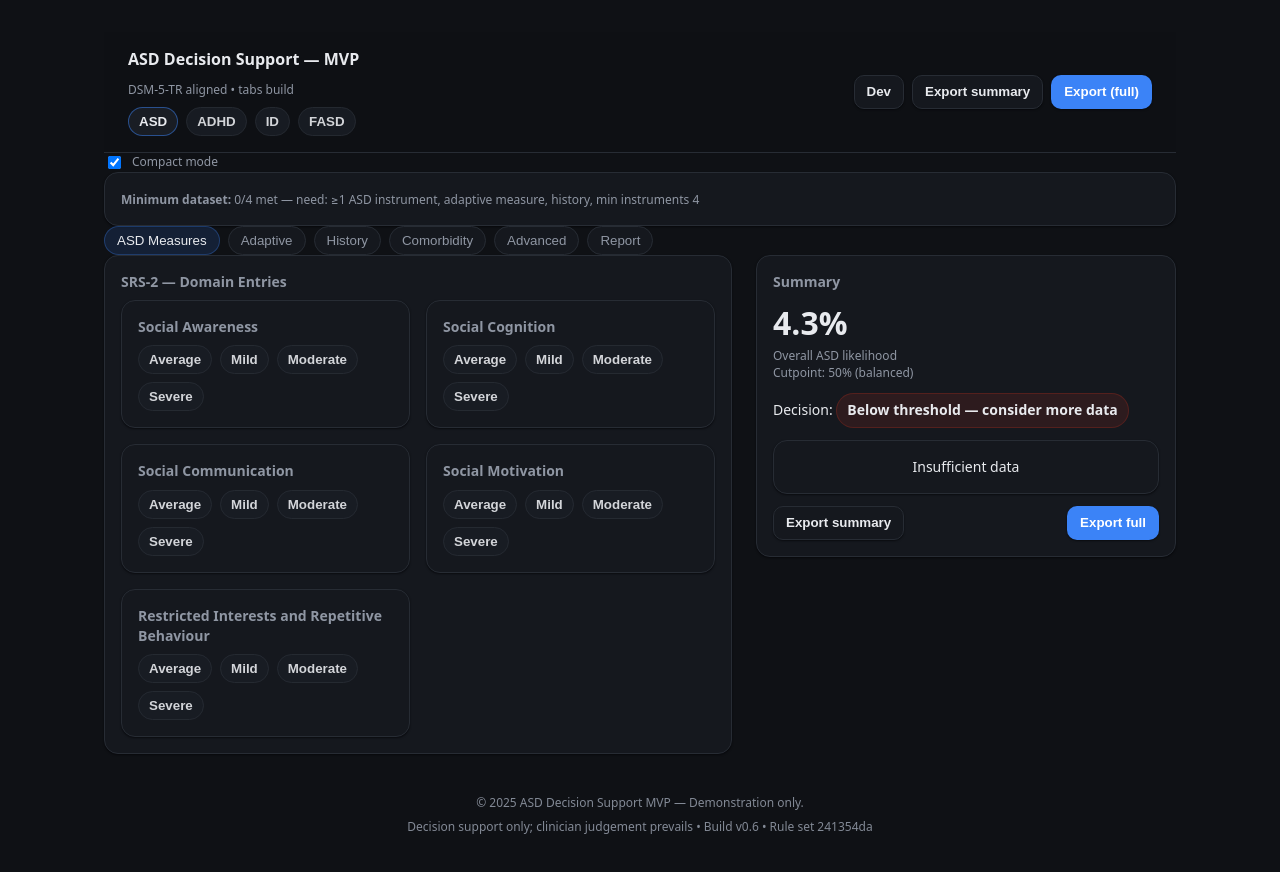
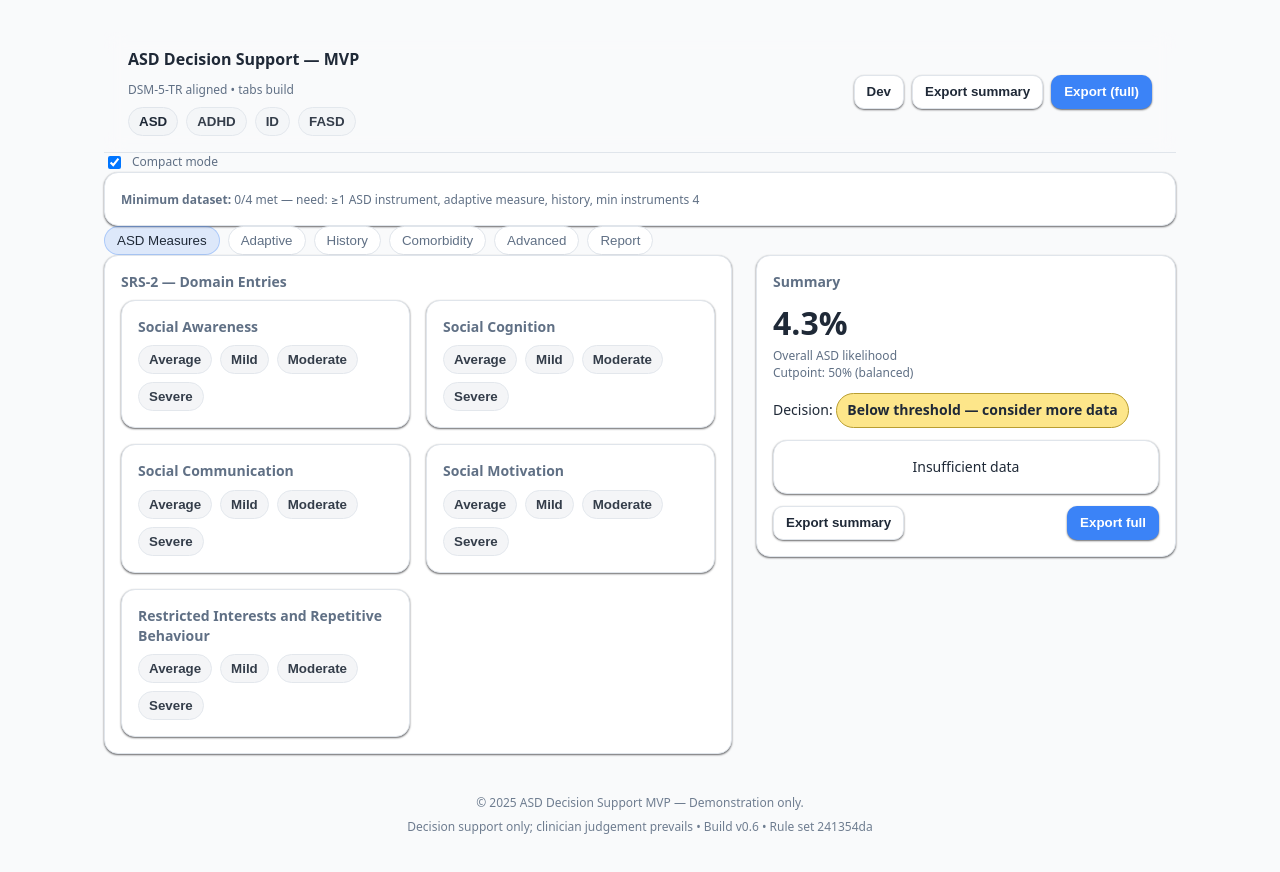
Before and after one commit to dolorvi/asd-ds, a React (Vite) app: page / in a window 1280 px wide. Shown: the top 872 px of the page. Built offline with nearby package versions, Linux system fonts and the light colour scheme; the HTML template or start-up script is replaced by a standard one.

Commit message:
feat: brighten theme and improve score feedback

```diff
--- a/src/components/chipGroup.tsx
+++ b/src/components/chipGroup.tsx
@@ -28,16 +28,14 @@ export function ChipGroup({
       {options.map((opt) => {
         const selected = value === opt;
         const bg = selected ? (getColor?.(opt) ?? getBandColor(opt, polarity)) : undefined;
-
-        // Use CSS variable to bypass any !important in your stylesheet
-        const style = bg ? ({ ["--chip-active-bg" as any]: bg } as React.CSSProperties) : undefined;
+        const style = selected && bg ? ({ background: bg, borderColor: bg, color: "#111" } as React.CSSProperties) : undefined;
 
         return (
           <button
             key={String(opt)}
             type="button"
             disabled={disabled}
-            className={"chip" + (selected ? " chip-active" : "")}
+            className={"chip" + (selected ? " chip--active" : "")}
             style={style}
             onClick={() => onChange(String(opt))}
             aria-pressed={selected}
--- a/src/index.css
+++ b/src/index.css
@@ -3,14 +3,19 @@
   --radius-xs:6px; --radius-sm:10px; --radius-md:14px;
   --gap-1:6px; --gap-2:10px; --gap-3:14px; --gap-4:18px;
 
-  --bg:hsl(220 18% 7%);
-  --panel:hsl(220 18% 10%);
-  --elev:hsl(220 18% 12%);
-  --border:hsl(220 14% 18%);
-  --muted:hsl(220 10% 60%);
-  --text:hsl(220 15% 92%);
+  --bg:hsl(210 20% 98%);
+  --panel:hsl(0 0% 100%);
+  --elev:hsl(210 20% 96%);
+  --border:hsl(214 20% 90%);
+  --muted:hsl(215 16% 45%);
+  --text:hsl(215 28% 17%);
   --accent:hsl(217 92% 60%);
   --accent-2:hsl(217 92% 66%);
+  --tone-danger:#fecaca;
+  --tone-warn:#fde68a;
+  --tone-neutral:#e5e7eb;
+  --tone-good:#bbf7d0;
+  --tone-best:#86efac;
 
   --shadow-1:0 1px 2px hsl(220 40% 2%/.6);
   --shadow-2:0 6px 18px hsl(220 40% 2%/.35);
@@ -32,10 +37,12 @@
 /* ===== Base ===== */
 *{box-sizing:border-box}
 html,body,#root{height:100%}
+html{scroll-behavior:smooth}
 body{
   margin:0;background:var(--bg);color:var(--text);
   -webkit-font-smoothing:antialiased;text-rendering:optimizeLegibility;
   font:14px/1.45 ui-sans-serif,system-ui,-apple-system,Segoe UI,Roboto,"Helvetica Neue",Arial;
+  transition:background-color var(--t-med) var(--ease),color var(--t-med) var(--ease);
 }
 a,button{transition:color var(--t-fast) var(--ease),background-color var(--t-fast) var(--ease),border-color var(--t-fast) var(--ease),box-shadow var(--t-fast) var(--ease),transform var(--t-fast) var(--ease)}
 /* neutral button baseline */
@@ -61,7 +68,8 @@ button:disabled{opacity:.6;cursor:not-allowed}
 .topbar .title{font-size:16px;margin:0 0 2px 0}
 .topbar .subtitle{color:var(--muted);font-size:12px}
 
-.card{background:var(--panel);border:1px solid var(--border);border-radius:14px;box-shadow:var(--shadow-1);padding:16px}
+.card{background:var(--panel);border:1px solid var(--border);border-radius:14px;box-shadow:var(--shadow-1);padding:16px;transition:box-shadow var(--t-fast) var(--ease)}
+.card:hover{box-shadow:var(--shadow-2)}
 .card__bar{display:flex;align-items:center;justify-content:space-between;margin-bottom:8px}
 .section-title{font-size:14px;font-weight:700;color:var(--muted);margin:0}
 
@@ -71,14 +79,16 @@ button:disabled{opacity:.6;cursor:not-allowed}
 .btn--accent:hover{filter:brightness(1.05)}
 
 .tabbar{display:flex;gap:8px;flex-wrap:wrap}
-.tab{border:1px solid var(--border);background:var(--panel);border-radius:999px;padding:6px 12px;font-weight:500;color:var(--muted)}
-.tab--active{color:var(--text);background:hsl(217 92% 60%/.14);border-color:hsl(217 92% 60%/.3)}
+.tab{border:1px solid var(--border);background:var(--panel);border-radius:999px;padding:6px 12px;font-weight:500;color:var(--muted);transition:background-color var(--t-fast) var(--ease),color var(--t-fast) var(--ease)}
+.tab--active{color:var(--text);background:color-mix(in hsl, var(--accent) 14%, transparent);border-color:color-mix(in hsl, var(--accent) 30%, transparent)}
 
-.chip{border:1px solid var(--border);background:hsl(220 18% 12%);border-radius:999px;padding:6px 10px;color:var(--text);opacity:.9}
-.chip--active{opacity:1;border-color:hsl(217 92% 60%/.5)} /* do NOT add inset overlay */
+.chip{border:1px solid var(--border);background:var(--elev);border-radius:999px;padding:6px 10px;color:var(--text);opacity:.9;transition:background-color var(--t-fast) var(--ease)}
+.chip--active{opacity:1}
 
-.badge{display:inline-block;padding:6px 10px;border-radius:999px;font-weight:600;background:hsl(6 70% 40%/.16);border:1px solid hsl(6 70% 40%/.3)}
-.badge--ok{background:hsl(140 70% 35%/.18);border-color:hsl(140 70% 35%/.36)}
+.badge{display:inline-block;padding:6px 10px;border-radius:999px;font-weight:600}
+.badge--ok{background:var(--tone-good);border:1px solid color-mix(in hsl, var(--tone-good) 60%, black 40%)}
+.badge--warn{background:var(--tone-warn);border:1px solid color-mix(in hsl, var(--tone-warn) 60%, black 40%)}
+.badge--danger{background:var(--tone-danger);border:1px solid color-mix(in hsl, var(--tone-danger) 60%, black 40%)}
 
 /* ===== Print (summary) ===== */
 @media print{
--- a/src/panels/SummaryPanel.tsx
+++ b/src/panels/SummaryPanel.tsx
@@ -14,8 +14,8 @@ export function SummaryPanel({
           </div>
           <div>
             Decision: {model.p >= model.cut
-              ? <span className="badge ok">Above threshold — proceed</span>
-              : <span className="badge warn">Below threshold — consider more data</span>}
+              ? <span className="badge badge--ok">Above threshold — proceed</span>
+              : <span className="badge badge--warn">Below threshold — consider more data</span>}
           </div>
           <div className="card" style={{textAlign:"center"}}>{supportEstimate}</div>
           <div className="row row--between" style={{gap:8}}>
```
